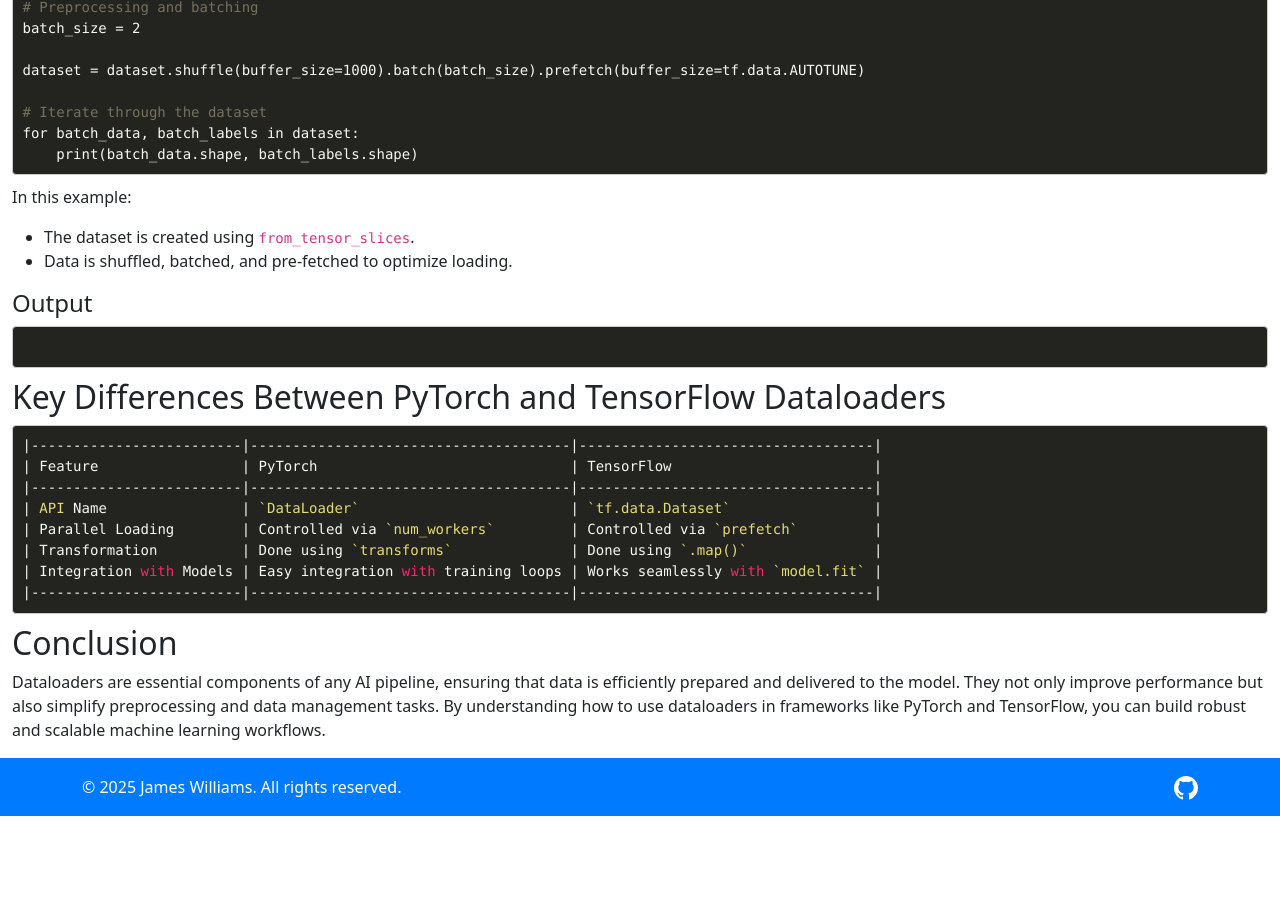
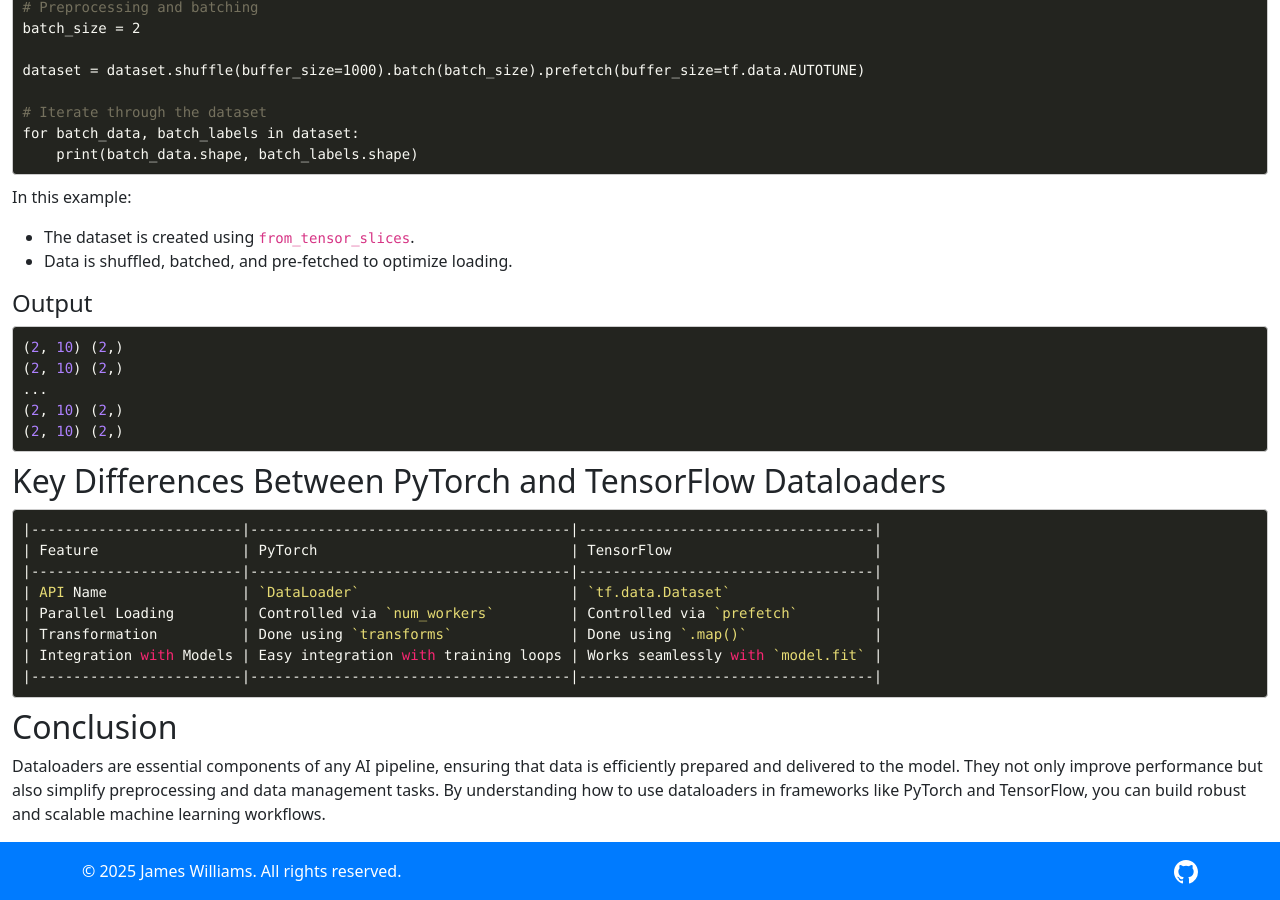
Before and after one commit to jtdub/jtdub.com, a Jekyll site: the page built from _posts/2025-01-26-understanding-dataloaders-in-ai.md, in a window 1280 px wide and 900 px high, scrolled down 2422 px. Built offline with Jekyll 4.4.1, drawn with Linux system fonts in a browser that asks for light colours; nearby versions of some CDN libraries; before the commit the page ends 3238 px from its top, so only the background shows below that.

Commit message:
update output

````diff
--- a/_posts/2025-01-26-understanding-dataloaders-in-ai.md
+++ b/_posts/2025-01-26-understanding-dataloaders-in-ai.md
@@ -143,7 +143,11 @@
 #### Output
 
 ```shell
-
+(2, 10) (2,)
+(2, 10) (2,)
+...
+(2, 10) (2,)
+(2, 10) (2,)
 ```
 
 ## Key Differences Between PyTorch and TensorFlow Dataloaders
````
